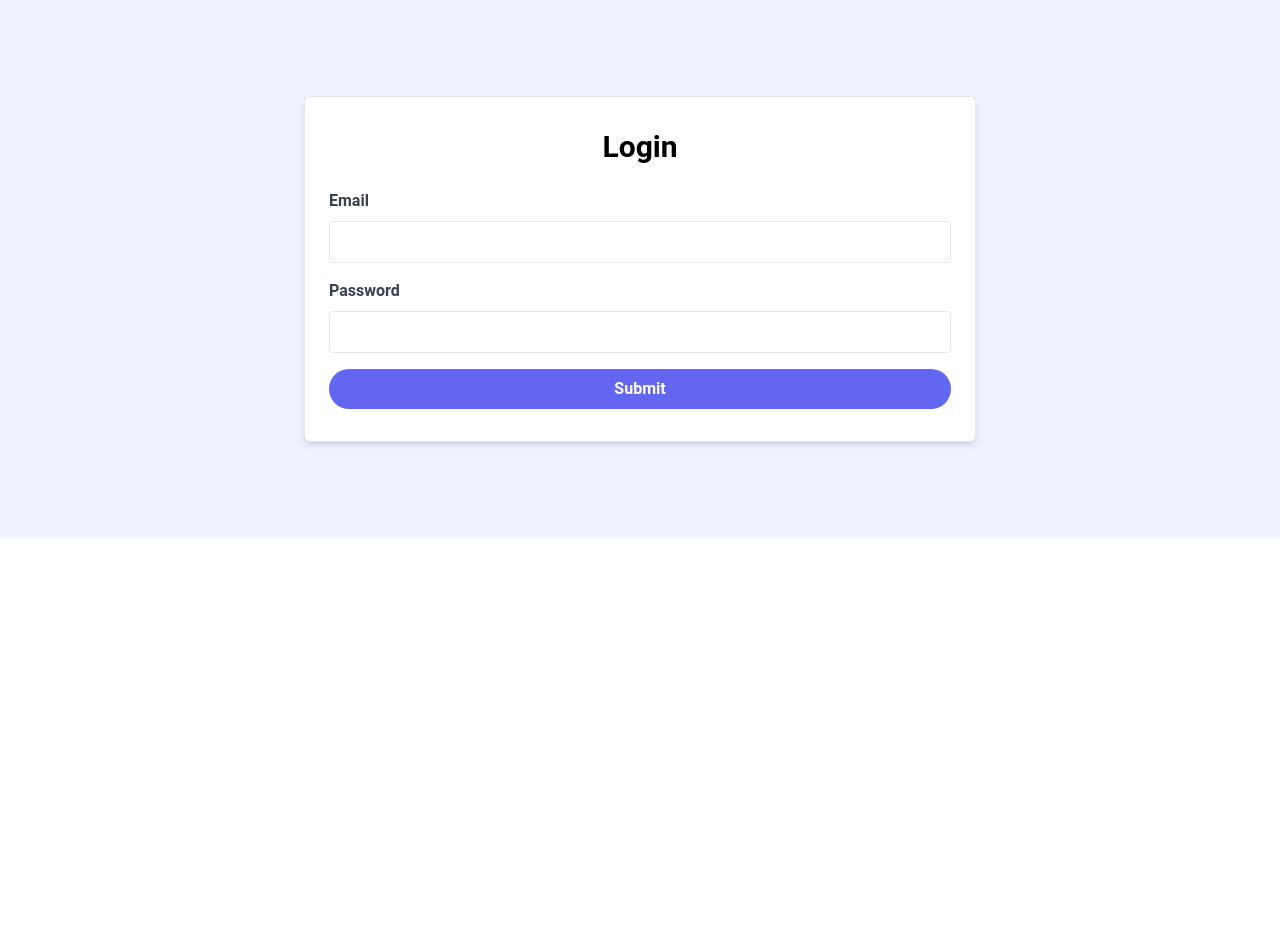
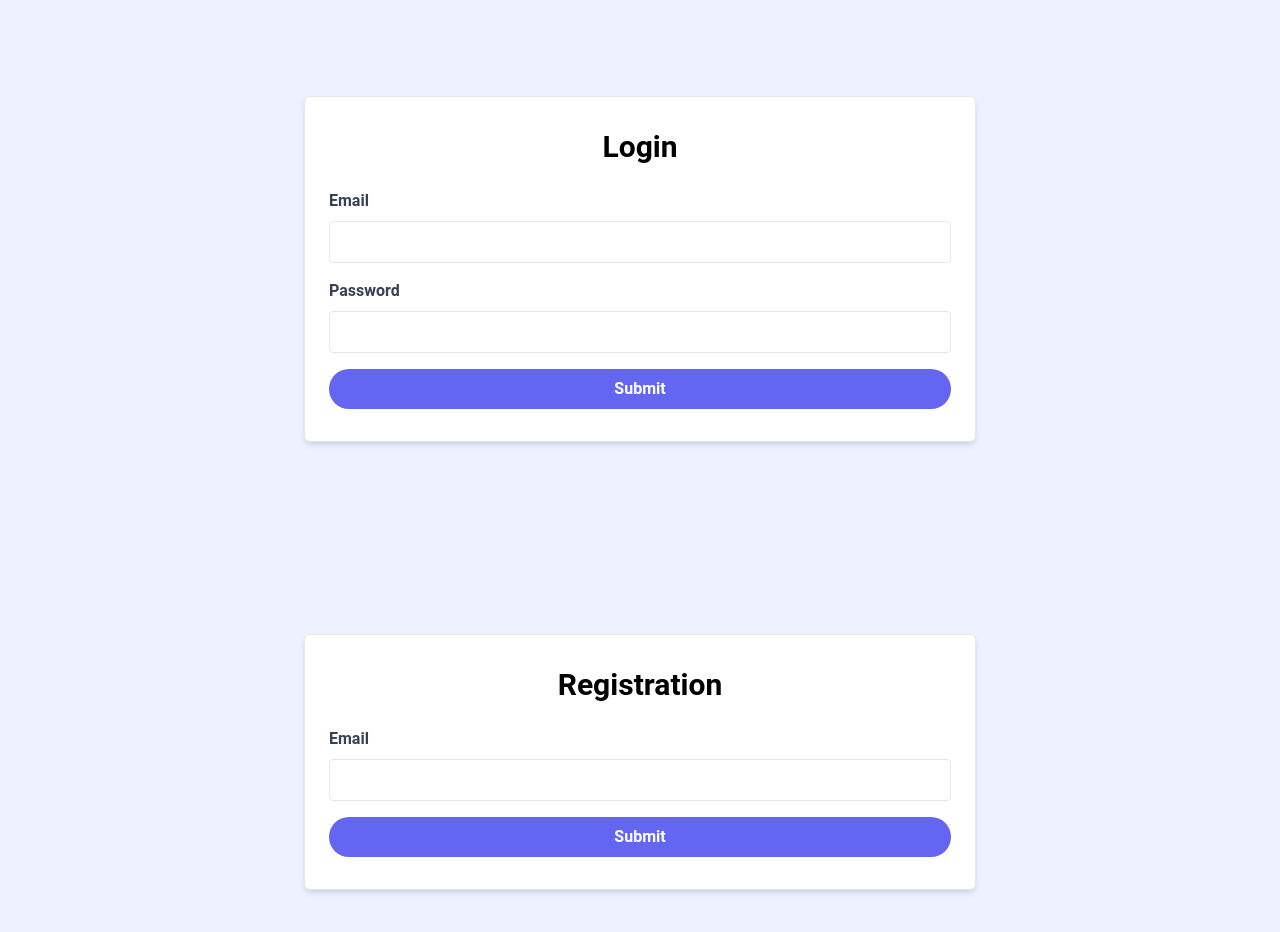
Before and after one commit to j4breu/module-5, a React (Vite) app: page / in a window 1280 px wide. Shown: the top 932 px of the page. Before the commit the page ends 800 px from the top, so only its background shows below. Built offline with nearby package versions, Linux system fonts and the light colour scheme.

Commit message:
feat: implement registration form component

```diff
--- a/src/App.jsx
+++ b/src/App.jsx
@@ -1,9 +1,11 @@
 import LoginForm from "./components/LoginForm";
+import RegistrationForm from "./components/RegistrationForm";
 
 const App = () => {
   return (
     <>
       <LoginForm />
+      <RegistrationForm />
     </>
   );
 };
--- /dev/null
+++ b/src/components/RegistrationForm.jsx
@@ -0,0 +1,57 @@
+import { useState } from "react";
+
+const RegistrationForm = () => {
+  const [Email, setEmail] = useState("");
+  const [Password, setPassword] = useState("");
+
+  const submitForm = (e) => {
+    e.preventDefault();
+
+    const newJob = {
+      Email,
+      Password,
+    };
+  };
+
+  return (
+    <section className="bg-indigo-50">
+      <div className="container m-auto max-w-2xl py-24">
+        <div className="bg-white px-6 py-8 mb-4 shadow-md rounded-md border m-4 md:m-0">
+          <form>
+            <h2 className="text-3xl text-center font-semibold mb-6">
+              Registration
+            </h2>
+
+            <div className="mb-4">
+              <label
+                htmlFor="email"
+                className="block text-gray-700 font-bold mb-2"
+              >
+                Email
+              </label>
+              <input
+                type="email"
+                id="email"
+                name="email"
+                className="border rounded w-full py-2 px-3"
+                required
+                value={Email}
+                onChange={(e) => setEmail(e.target.value)}
+              />
+            </div>
+
+            <div>
+              <button
+                className="bg-indigo-500 hover:bg-indigo-600 text-white font-bold py-2 px-4 rounded-full w-full focus:outline-none focus:shadow-outline"
+                type="submit"
+              >
+                Submit
+              </button>
+            </div>
+          </form>
+        </div>
+      </div>
+    </section>
+  );
+};
+export default RegistrationForm;
```
